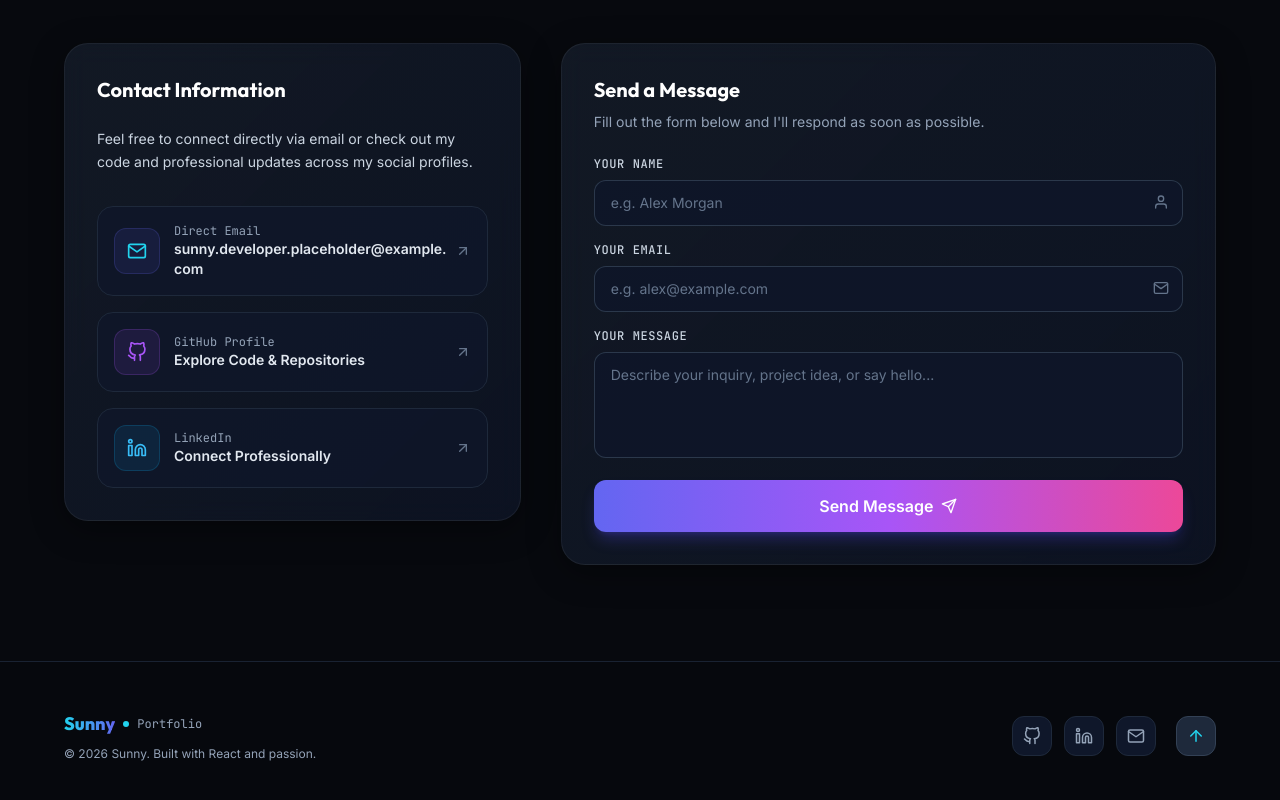
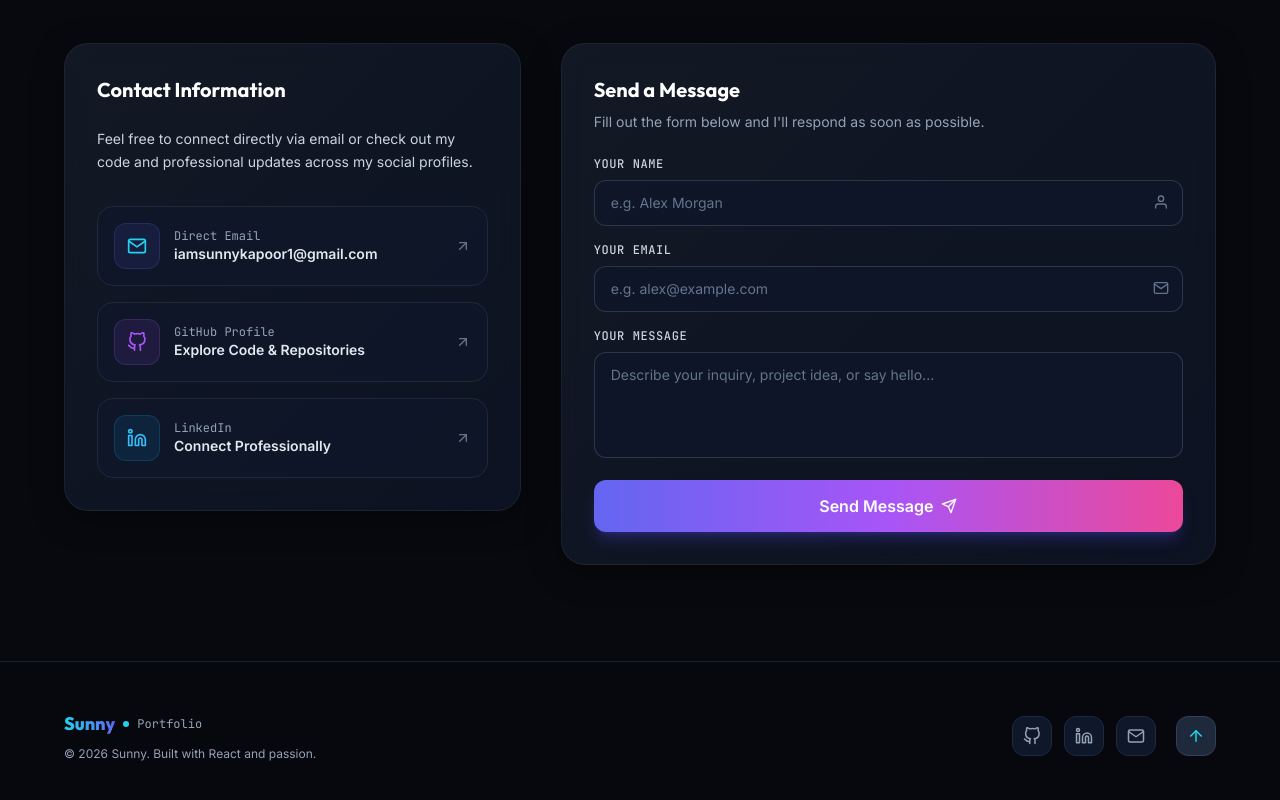
Before and after one commit to iamsunnykapoor1/portfolio, a React (Vite) app: page / in a window 1280 px wide. Shown: the part 6851-7651 px from the top of the page. Built offline with nearby package versions, Linux system fonts and the light colour scheme.

Commit message:
Update social links for iamsunnykapoor1

```diff
--- a/src/data/portfolioData.js
+++ b/src/data/portfolioData.js
@@ -20,9 +20,9 @@ export const personalInfo = {
 
   // Update these placeholder URLs with your real links
   socialLinks: {
-    github: "https://github.com/your-username",       // REPLACE with your GitHub URL
-    linkedin: "https://linkedin.com/in/your-profile",  // REPLACE with your LinkedIn URL
-    email: "sunny.developer.placeholder@example.com",  // REPLACE with your actual Email
+    github: "https://github.com/iamsunnykapoor1",
+    linkedin: "https://linkedin.com/in/iamsunnykapoor1",
+    email: "iamsunnykapoor1@gmail.com",
   },
 
   // Resume placeholder path (put your resume PDF in /public/resume.pdf)
```
